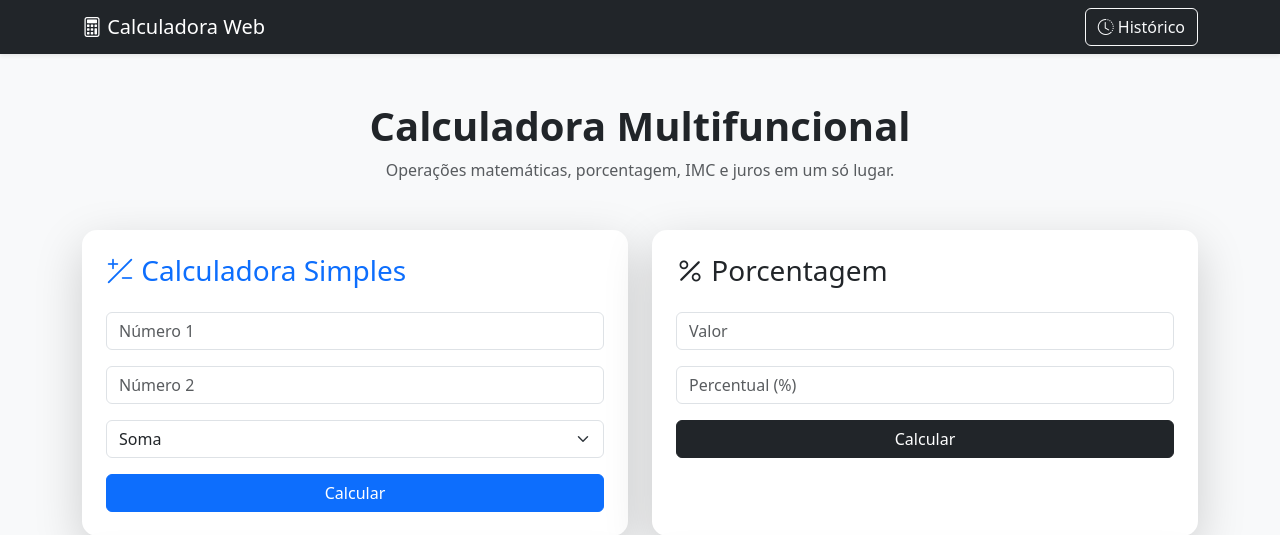
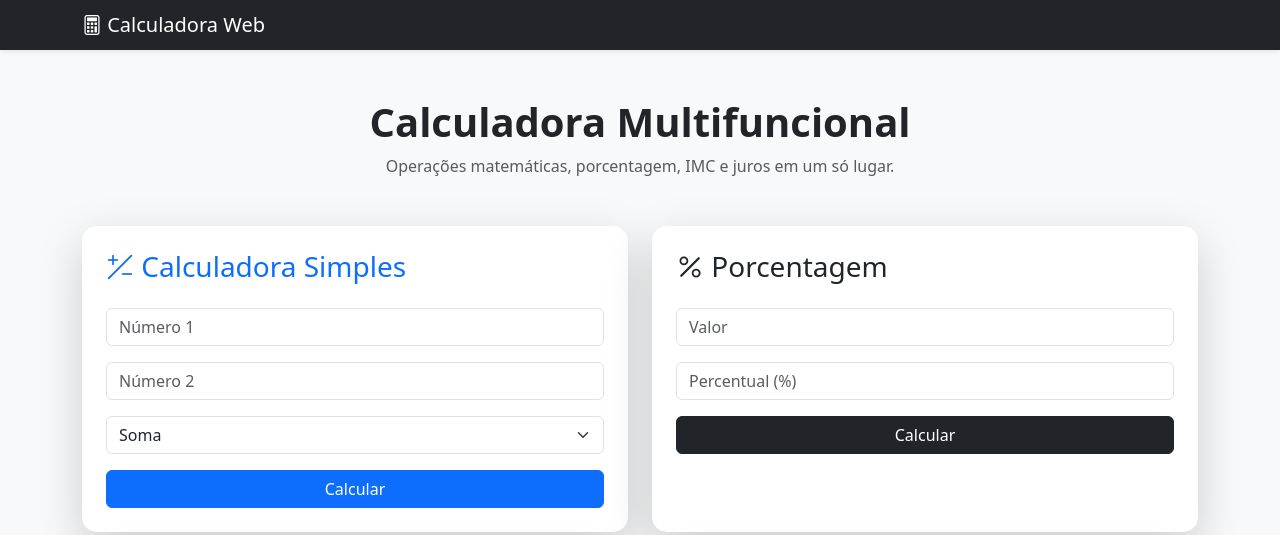
Before and after one commit to ari268/calculadora_mutifuncional, a Python web app: template templates/index.html in a window 1280 px wide. Shown: the top 535 px of the page. Run offline with Jinja, Linux system fonts and the light colour scheme; the template is opened without the code that fills it, so the values that code supplies are empty.

Commit message:
Atualizar o index.html

```diff
--- a/templates/index.html
+++ b/templates/index.html
@@ -42,10 +42,6 @@
             Calculadora Web
         </span>
 
-        <a href="/historico" class="btn btn-outline-light">
-            <i class="bi bi-clock-history"></i>
-            Histórico
-        </a>
 
     </div>
 
```
